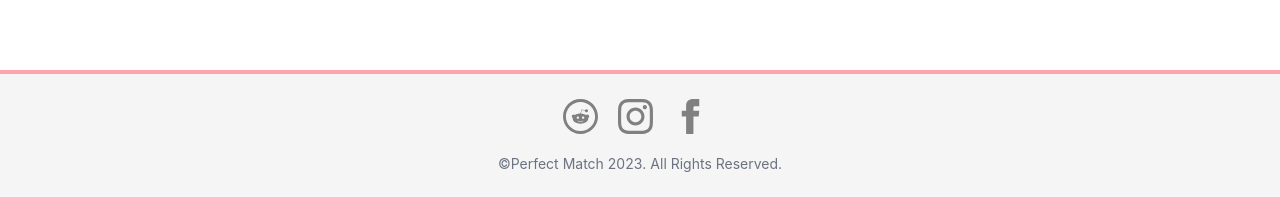
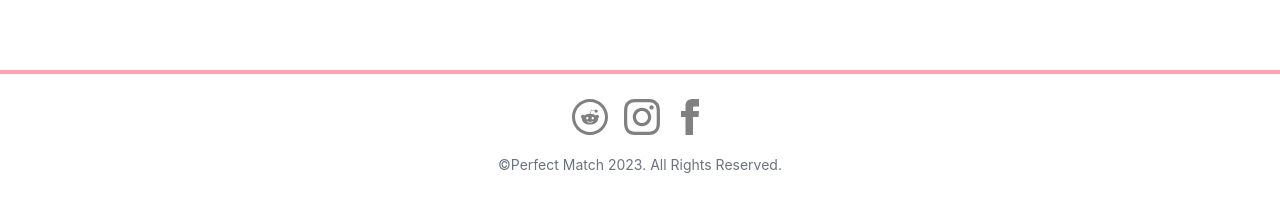
Before and after one commit to Perfect-Match-Org/perfect-match-web, a Next.js app: page /about in a window 1280 px wide. Shown: the part 1331-1528 px from the top of the page. Built offline with nearby package versions, Linux system fonts and the light colour scheme.

Commit message:
Update footer.tsx

```diff
--- a/components/footer.tsx
+++ b/components/footer.tsx
@@ -7,23 +7,23 @@ import Link from "next/link";
 
 function Footer() {
   return (
-    <div>
+    <div className="bg-white">
       <hr className="border-2 border-rose-300" />
       <footer>
 
-        <div style = {{display: "flex", justifyContent: "center", alignItems: "center", marginBottom: "20px", marginTop: "25px"}}>
+        <div style = {{display: "flex", justifyContent: "center", alignItems: "center", paddingBottom: "20px", marginTop: "25px"}}>
 
-            <a href="https://www.reddit.com/user/PerfectMatch2020/"><img src="\reddit.svg" alt="Reddit Logo" style={{width: "35px", marginRight: "10px"}}/></a>
+            <a href="https://www.reddit.com/user/PerfectMatch2020/"><img src="\reddit.svg" alt="Reddit Logo" className = "w-7 sm:w-9 mr-4"/></a>
 
-            <a href="https://www.instagram.com/cornellperfectmatch/?hl=en"><img src="\ins.svg" alt="Instagram Logo" style={{width: "35px", marginLeft: "10px", marginRight: "10px"}}/></a>
+            <a href="https://www.instagram.com/cornellperfectmatch/?hl=en"><img src="\ins.svg" alt="Instagram Logo" className = "w-7 sm:w-9 mr-3"/></a>
 
-            <a href="https://www.facebook.com/cornellperfectmatch/"><img src="\facebook.svg" alt="Facebook Logo" style={{width: "35px", marginLeft: "10px", marginRight: "10px"}}/></a>
+            <a href="https://www.facebook.com/cornellperfectmatch/"><img src="\facebook.svg" alt="Facebook Logo" className = "w-7 sm:w-9"/></a>
 
         </div>
 
-        <span className="text-sm text-gray-500 dark:text-gray-400" style={{display: "flex", justifyContent: "center", alignItems: "center", marginBottom: "25px"}}>
-          © <Link href="/" className="hover:underline">Perfect Match 2023</Link>. All Rights Reserved.
-        </span>
+        <p className="text-sm text-gray-500 dark:text-gray-400" style={{display: "flex", justifyContent: "center", alignItems: "center", paddingBottom: "25px"}}>
+          © <Link href="/" className="hover:underline">Perfect Match 2023. </Link> &nbsp;All Rights Reserved.
+        </p>
 
       </footer>
     </div>
```
